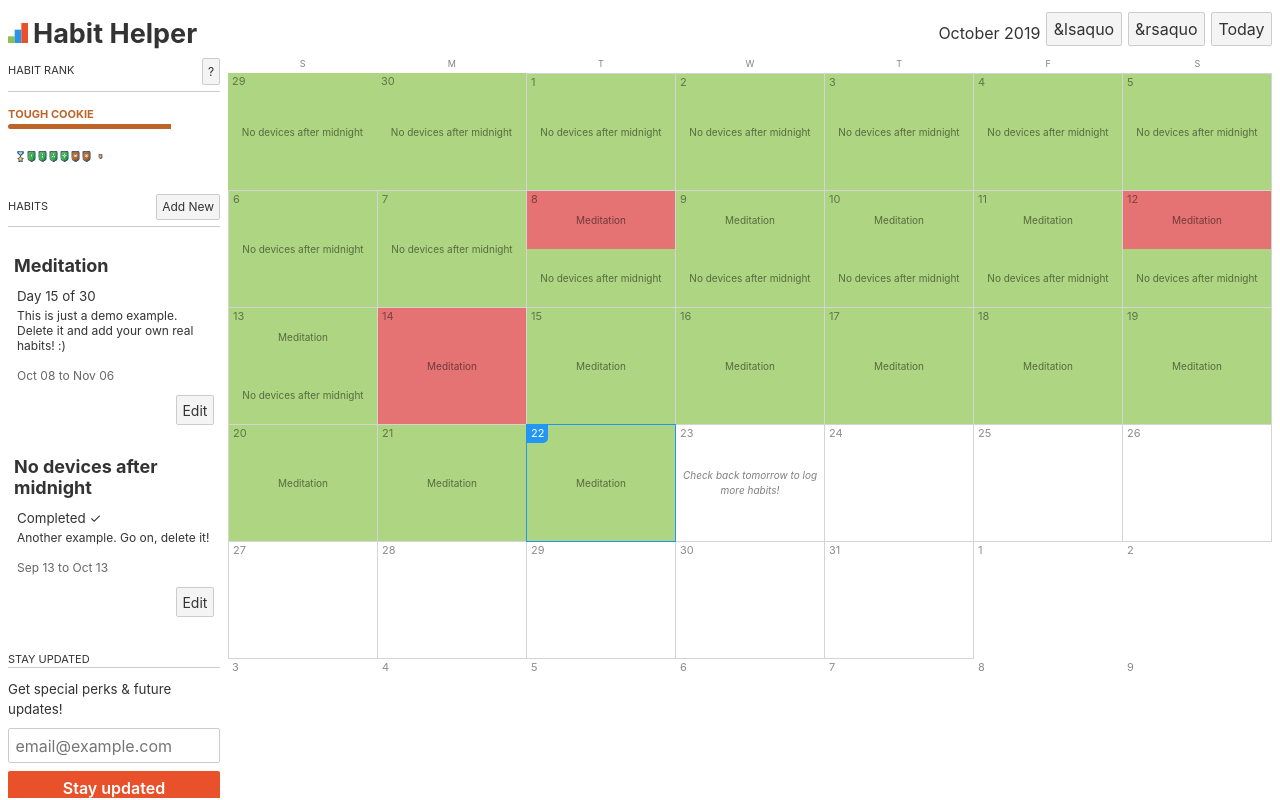
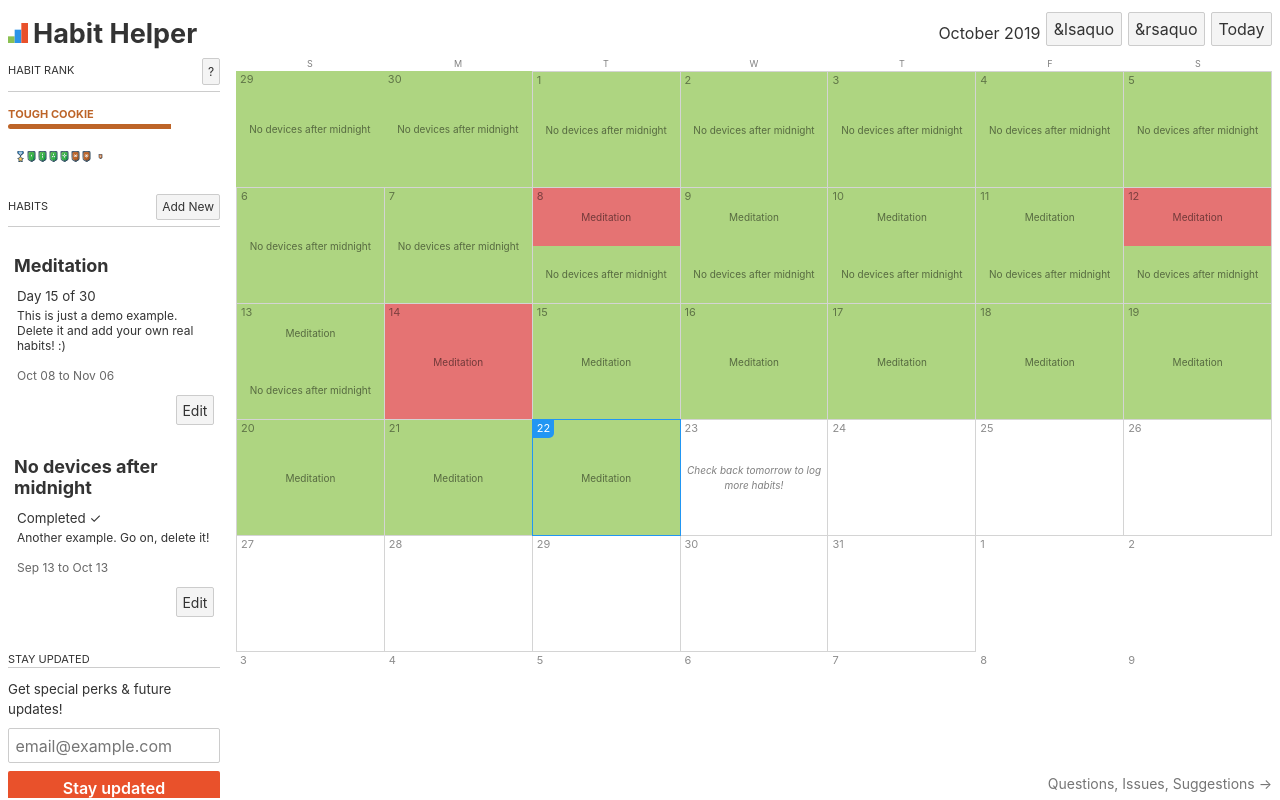
Before and after one commit to pooriajr/hh-svelte, a Svelte app: page / in a window 1280 px wide. Built offline with nearby package versions, Linux system fonts and the light colour scheme.

Commit message:
added contact form

```diff
--- /dev/null
+++ b/public/contact.html
@@ -0,0 +1,45 @@
+<!DOCTYPE html>
+<html lang="en">
+  <head>
+    <meta charset="UTF-8" />
+    <meta name="viewport" content="width=device-width, initial-scale=1.0" />
+    <meta http-equiv="X-UA-Compatible" content="ie=edge" />
+    <link rel="stylesheet" href="./global.css" />
+    <title>Contact</title>
+  </head>
+  <style>
+    body {
+      padding-top: 30px;
+      max-width: 600px;
+      margin: auto;
+    }
+    button {
+      display: block;
+      margin-left: auto;
+    }
+    textarea {
+      width: 100%;
+      height: 100px;
+    }
+    label {
+      margin-bottom: 6px;
+    }
+  </style>
+  <body>
+    <a href="/">← Back to Habit Helper</a>
+    <h2>Get In Touch</h2>
+    <p>Questions, issues, suggestions, and anything else. I want to hear from you!</p>
+    <form name="contact" method="POST" data-netlify="true">
+      <label>Your email:</label>
+      <input type="email" name="email" required placeholder="email@example.com" />
+      <label>Your message:</label>
+      <textarea name="message"></textarea>
+      <button type="submit">Send Message</button>
+    </form>
+
+    <p>
+      Or if you prefer, just shoot me an email at <a href="mailto:pjrashidi@gmail.com">pjrashidi@gmail.com</a>. And
+      yeah, that's my personal email :)
+    </p>
+  </body>
+</html>
--- a/src/App.svelte
+++ b/src/App.svelte
@@ -378,6 +378,11 @@
       </button>
       {/each}
     </div>
+    <div class="calendar-footer">
+        <a href="/contact">
+          Questions, Issues, Suggestions →
+        </a>
+      </div>
   </div>
 </div>
 
@@ -558,11 +563,12 @@
   .calendar {
     width: 100%;
     background: white;
+    margin-left: 8px;
   }
 
   .day-row {
     display: flex;
-    padding-bottom: 4px;
+    height: 13px;
   }
   .day-row div {
     width: 100%;
@@ -573,13 +579,26 @@
 
   .day-grid {
     width: 100%;
-    height: 95%;
+    /* subtract the height of day row and calendar footer */
+    height: calc(100% - 43px);
     display: grid;
     grid-template-columns: repeat(7, 1fr);
     grid-template-rows: repeat(6, 1fr);
     grid-gap: 1px;
     background: #d4d4d4;
     border: 1px solid #d4d4d4;
+  }
+
+  .calendar-footer{
+    height: 30px;
+    font-size: 14px;
+    display: flex;
+    align-items: center;
+    justify-content: flex-end;
+  }
+
+  .calendar-footer a {
+    color: #757575
   }
 
   .cell {
```
